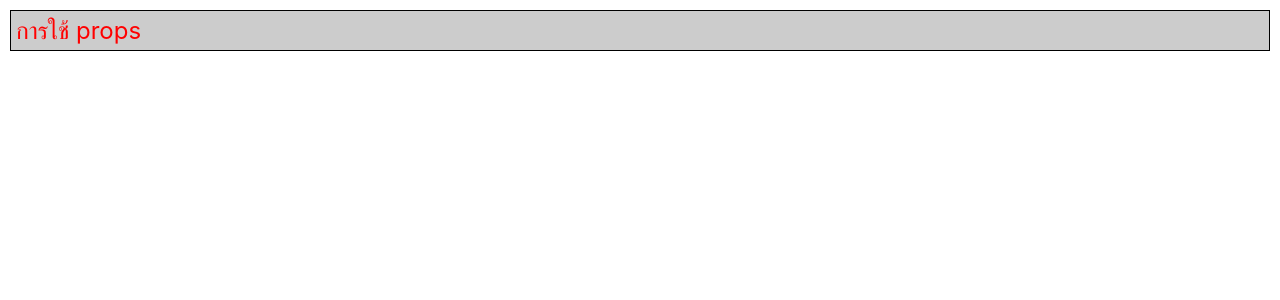
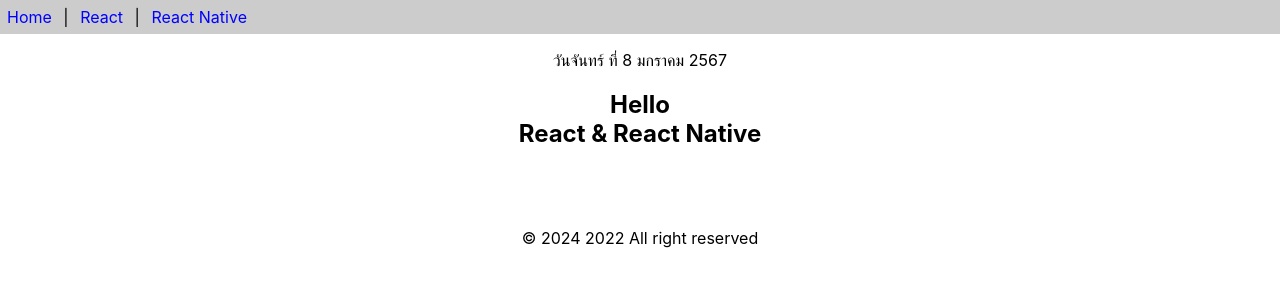
Before and after one commit to thapanankulab25/week5-component, a React (Create React App) app in the folder app1/: page / in a window 1280 px wide. Shown: the top 300 px of the page. Built offline with nearby package versions, Linux system fonts and the light colour scheme.

Commit message:
update app

```diff
--- a/app1/src/App.js
+++ b/app1/src/App.js
@@ -10,32 +10,32 @@
 // }
 // export default App
 
-import MsgBox2 from './func-props'
-function App() {
-return (
-<MsgBox2
-text= "การใช้ props"
-color= "red "
-bgColor="#ccc"
-fontSize="18pt"
-border="solid 1px black"
-/>
-)
-}
-export default App
+// import MsgBox2 from './func-props'
+// function App() {
+// return (
+// <MsgBox2
+// text= "การใช้ props"
+// color= "red "
+// bgColor="#ccc"
+// fontSize="18pt"
+// border="solid 1px black"
+// />
+// )
+// }
+// export default App
 
 
-// function App() {
-//     return (
-//     <>
-//     <Header/>
-//     <p><center><Calendar/></center></p>
-//     <Content/>
-//     <Footer/>
-//     </>
-//     )
-//     }
-//     export default App
+function App() {
+    return (
+    <>
+    <Header/>
+    <p><center><Calendar/></center></p>
+    <Content/>
+    <Footer/>
+    </>
+    )
+    }
+    export default App
 
 
 // import logo from './logo.svg';
--- a/app1/src/class-components.js
+++ b/app1/src/class-components.js
@@ -1,5 +1,4 @@
 import React, {Component} from 'react'
-//มีคลำสเดียว จึงสำมำรถส่งออกแบบ default ได้
 export default class Calendar extends Component {
     getDate() {
         const dayNames = ['อาทิตย์', 'จันทร์', 'อังคาร', 'พุธ', 'พฤหัสบดี', 'ศุกร์', 'เสาร์']
--- a/app1/src/func-components.js
+++ b/app1/src/func-components.js
@@ -8,9 +8,9 @@
 }
 return (
     <div style={{backgroundColor: '#ccc'}}>
-    <a href="/home" style={aStyle}>Home</a> |&nbsp;
-    <a href="/react" style={aStyle}>React</a> |&nbsp;
-    <a href="/react Native" style={aStyle}>React Native</a>
+    <a href="" style={aStyle}>Home</a> |&nbsp;
+    <a href="https://react.dev/" style={aStyle}>React</a> |&nbsp;
+    <a href="https://reactnative.dev/" style={aStyle}>React Native</a>
     </div>
     )
 }
```
